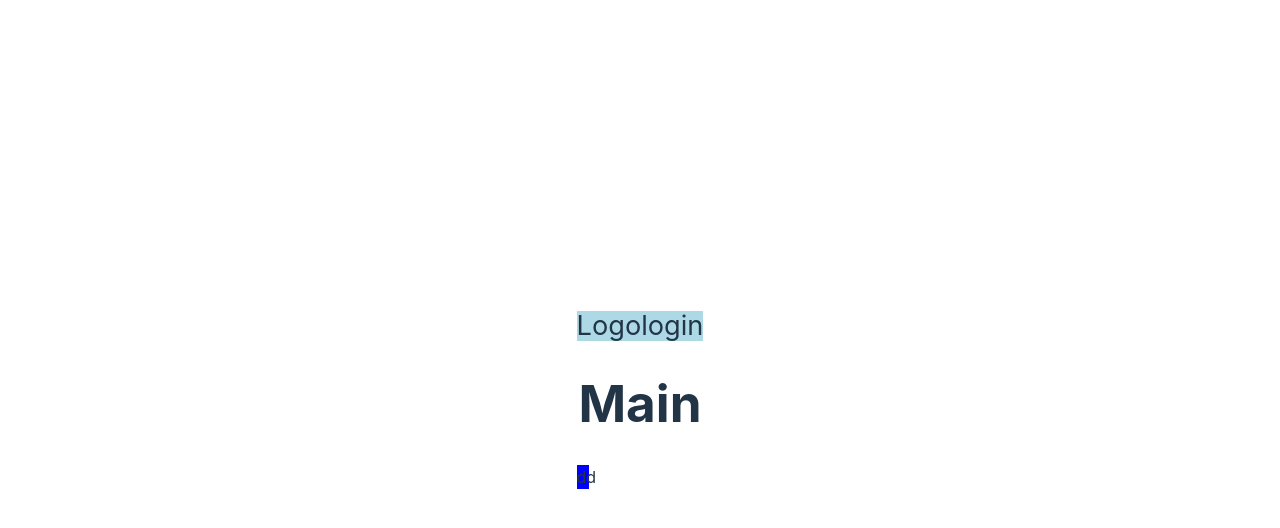
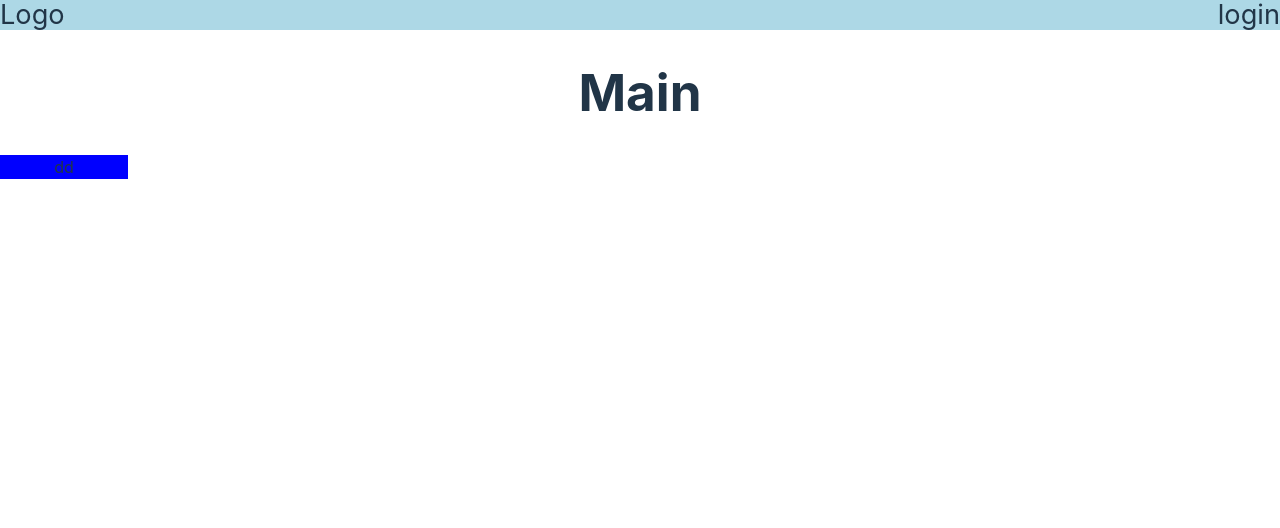
Before and after one commit to uing0ing0/soundweb, a React (Vite) app: page / in a window 1280 px wide. Shown: the top 528 px of the page. Built offline with nearby package versions, Linux system fonts and the light colour scheme.

Commit message:
full screen

```diff
--- a/src/App.css
+++ b/src/App.css
@@ -1,7 +1,8 @@
 #root {
-  max-width: 1280px;
-  margin: 0 auto;
-  padding: 2rem;
+  margin: 0;
+  padding: 0;
+  width: 100%;
+  height: 100%;
   text-align: center;
 }
 
@@ -35,3 +36,74 @@
 .card {
   padding: 2em;
 }
+
+:root {
+  font-family: Inter, Avenir, Helvetica, Arial, sans-serif;
+  font-size: 16px;
+  line-height: 24px;
+  font-weight: 400;
+
+  color-scheme: light dark;
+  color: rgba(255, 255, 255, 0.87);
+  background-color: #242424;
+
+  font-synthesis: none;
+  text-rendering: optimizeLegibility;
+  -webkit-font-smoothing: antialiased;
+  -moz-osx-font-smoothing: grayscale;
+  -webkit-text-size-adjust: 100%;
+}
+
+a {
+  font-weight: 500;
+  color: #646cff;
+  text-decoration: inherit;
+}
+a:hover {
+  color: #535bf2;
+}
+
+body {
+  margin: 0;
+  display: flex;
+  place-items: center;
+  min-width: 320px;
+  min-height: 100vh;
+}
+
+h1 {
+  font-size: 3.2em;
+  line-height: 1.1;
+}
+
+button {
+  border-radius: 8px;
+  border: 1px solid transparent;
+  padding: 0.6em 1.2em;
+  font-size: 1em;
+  font-weight: 500;
+  font-family: inherit;
+  background-color: #1a1a1a;
+  cursor: pointer;
+  transition: border-color 0.25s;
+}
+button:hover {
+  border-color: #646cff;
+}
+button:focus,
+button:focus-visible {
+  outline: 4px auto -webkit-focus-ring-color;
+}
+
+@media (prefers-color-scheme: light) {
+  :root {
+    color: #213547;
+    background-color: #ffffff;
+  }
+  a:hover {
+    color: #747bff;
+  }
+  button {
+    background-color: #f9f9f9;
+  }
+}
--- a/src/apis/login/login.tsx
+++ b/src/apis/login/login.tsx
@@ -1,6 +1,5 @@
 import axios from "axios";
 import { useAtom } from "jotai";
-import React from "react";
 
 import { userEmailAtom, userPasswordAtom } from "../../utils/Atom";
 import { HOST } from "../../utils/Enums";
--- a/src/pages/login/Login.tsx
+++ b/src/pages/login/Login.tsx
@@ -1,6 +1,7 @@
+import "./Login.css";
+
+import { useNavigate } from "react-router-dom";
 import Navbar from "src/atoms/navbar/Navbar";
-import { useNavigate } from "react-router-dom";
-import "./Login.css";
 
 const Login = () => {
   const navigate = useNavigate();
```
